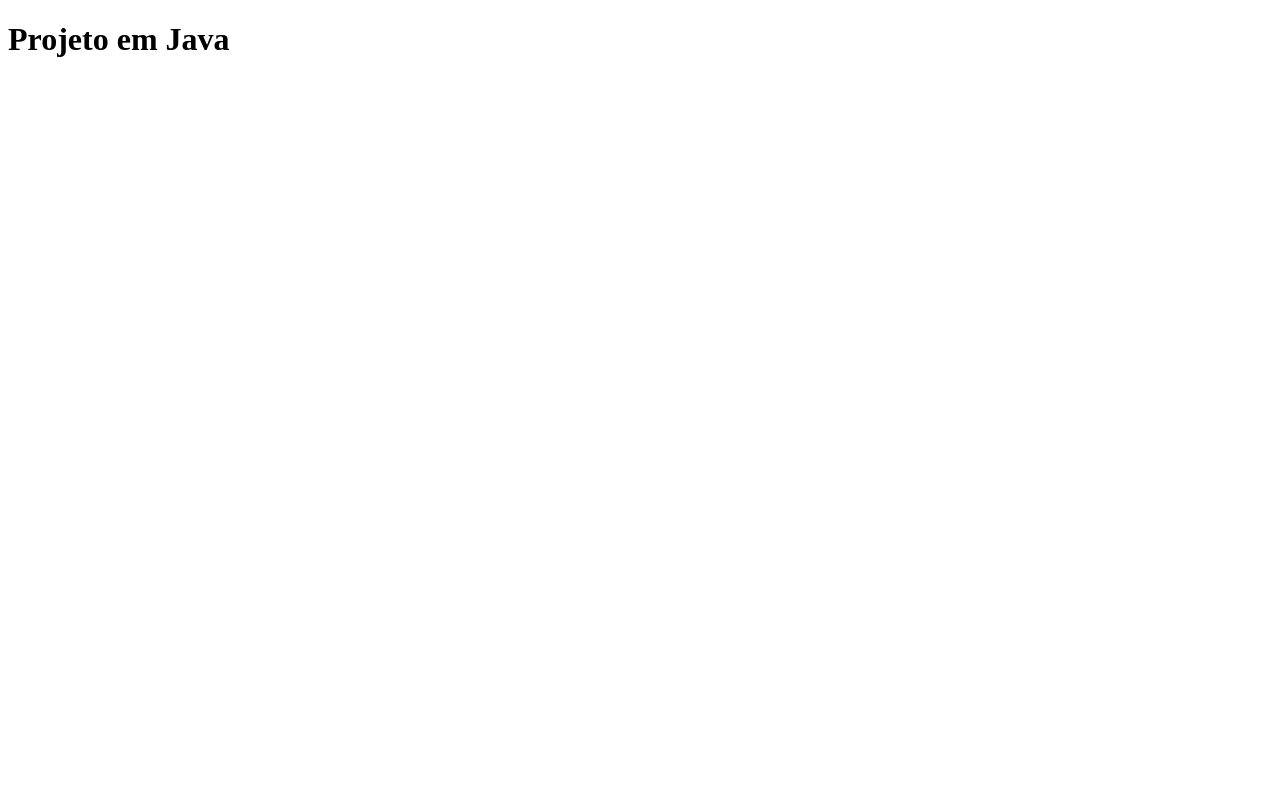
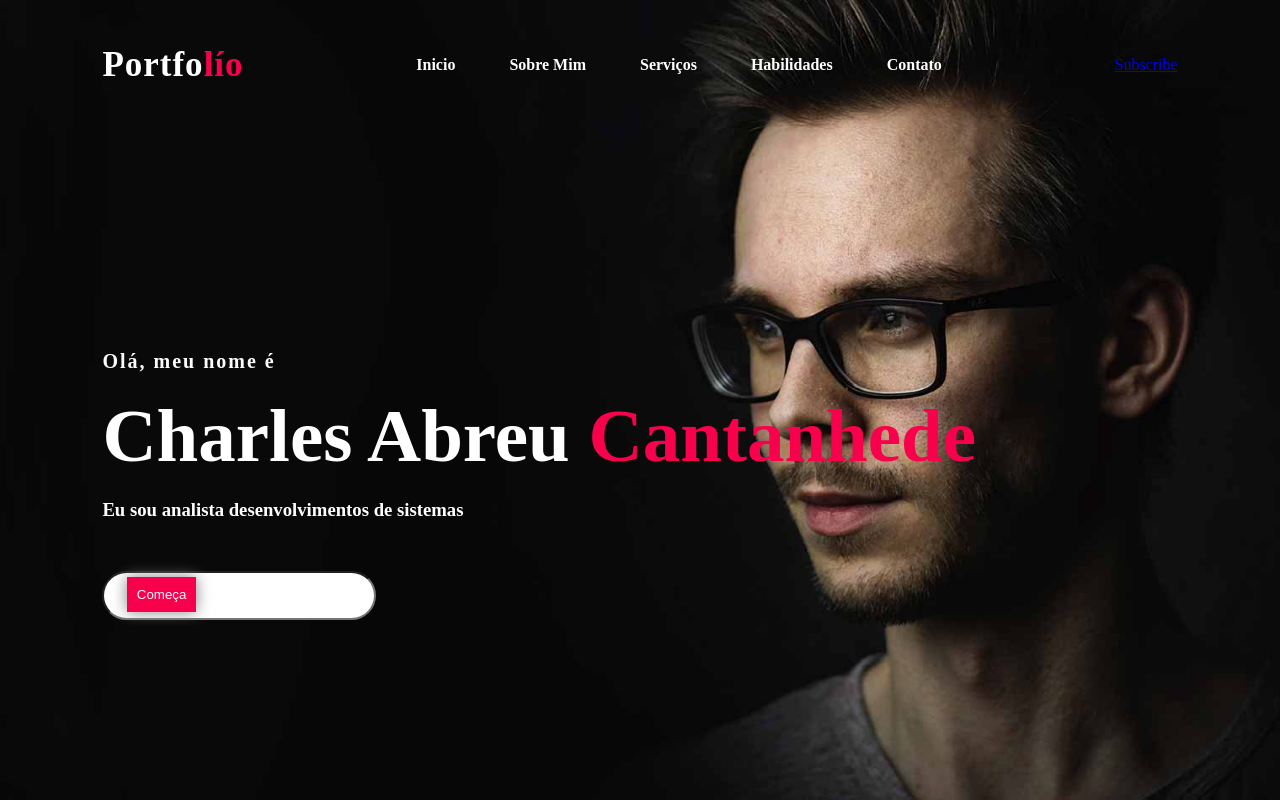
Before and after one commit to Cantand/Projeto_Java, a plain HTML site: page index.html in a window 1280 px wide. Drawn offline with Linux system fonts and the light colour scheme.

Commit message:
Criando portfolío

```diff
--- /dev/null
+++ b/Style.css
@@ -0,0 +1,117 @@
+*{
+     margin: 0;
+     padding:0;
+     box-sizing: border-box;
+     font-size: 'Josefin Sans',sans-serif;
+}
+
+.background{
+   background-image: url(background.jpg);
+   background-size: cover;
+   background-position: center;
+   height: 100vh;
+   width: 100%;
+}
+
+nav{
+   display: flex;
+   align-items: center;
+   justify-content: space-between;
+   padding: 45px;
+   padding-left: 8%;
+   padding-right: 8%;
+}
+
+nav h2{
+   color:#fff;
+   font-size: 35px;
+   cursor: pointer;
+   letter-spacing: 1px;
+}
+
+span{
+   color: #f9004d;
+}
+
+nav ul li{
+   display: inline-block;
+   padding: 10px 25px;
+   list-style-type: none;
+}
+
+nav ul li a{
+   color: #fff;
+   text-decoration: none;
+   font-weight: bold;
+   text-transform: capitalize;
+}
+
+nav ul li a:hover{
+   color: #f9004d;
+   transform: scale(1.2);
+}
+
+.btn{
+   background: #f9004d;
+   color: #fff;
+   text-decoration: none;
+   font-weight: bold;
+   padding: 10px 25px;
+   border-radius: 30px;
+   transition: transform 4.s;
+}
+
+.btn:hover{
+   transform: scale(1.2);
+}
+
+.Main{
+   position:absolute;
+   top: 50%;
+   left: 8%;
+   transform: translateY(-50px);
+}
+
+h4{
+   color: #fcfcfc;
+   letter-spacing: 2px;
+   font-size: 20px;
+}
+
+h1{
+   color: #fff;
+   margin: 20px 0px 20px;
+   font-size: 75px;
+}
+
+h3{
+   color:#fff;
+   margin-bottom: 50px;
+}
+
+.Container-btn form{
+   width: 380px;
+   max-width: 100px;
+   position: relative;
+}
+
+.Container-btn form input:first-child{
+   display: inline-block;
+   width: 100px;
+   padding: 15px 135px 15px;
+   border-radius: 30px;
+   outline: none;
+}
+
+.Container-btn form input:last-child{
+   position: absolute;
+   display: inline-block;
+   outline: none;
+   padding: 10px 10px;
+   border: none;
+   background-color: #f9004d;
+   color: #fff;
+   box-shadow: 0px 0px 15px #858585;
+   right: 6px;
+   top: 6px;
+}
--- a/index.html
+++ b/index.html
@@ -4,10 +4,34 @@
     <meta charset="UTF-8">
     <meta http-equiv="X-UA-Compatible" content="IE=edge">
     <meta name="viewport" content="width=device-width, initial-scale=1.0">
+    <link rel="stylesheet" href="style.css">
     <title>Código Em Java</title>
 </head>
 <body>
-    <h1>Projeto em Java</h1>
+    <div class="background">
+        <nav>
+            <h2>Portfo<span>lío</span></h2>
+            <ul class=" cabeçalho-link">
+                <li><a href="#">Inicio</a></li>
+                <li><a href="#">Sobre Mim</a></li>
+                <li><a href="#">Serviços</a></li>
+                <li><a href="#">Habilidades</a></li>
+                <li><a href="#">Contato</a></li>
+            </ul> <!--Cabeçalho-link-->
+            <a href="#"classe="btn">Subscribe</a>
+        </nav>
+        <div class="Main">
+            <h4>Olá, meu nome é</h4>
+            <h1>Charles Abreu <span>Cantanhede</span></h1>
+            <h3>Eu sou analista desenvolvimentos de sistemas</h3>
+            <div class="Container-btn">
+                <form>
+                    <input type="email"nome="email" id="mail " placeholder="Envie seu email">
+                    <input type="Submit" nome="submit" value="Começa">
+                </form>
+            </div><!---Container-btn-->
+        </div><!--Main-->
+    </div> <!--"background"-->
 
 </body>
 </html>
```
Also changed, not shown: background.jpg (added), main-img.png (added).
